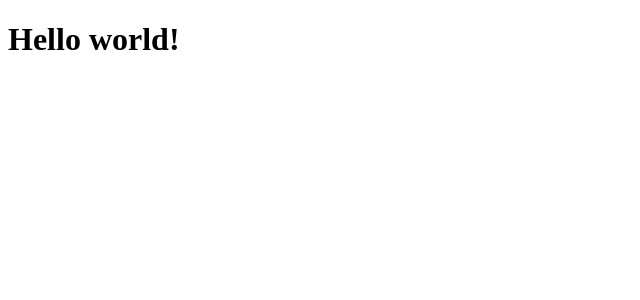
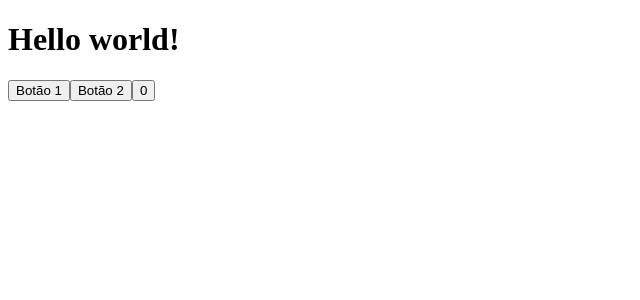
Before and after one commit to gabrielzevedo/letmeask, a React (Create React App) app: page / in a window 1280 px wide. Shown: the top 300 px of the page, without its empty margins (0-640 px from the left). Built offline with nearby package versions, Linux system fonts and the light colour scheme; the HTML template or start-up script is replaced by a standard one.

Commit message:
Created component ButtonIncrement

```diff
--- a/src/App.tsx
+++ b/src/App.tsx
@@ -1,6 +1,15 @@
+import { Button } from './components/Button'
+import { ButtonIncrement } from './components/ButtonIncrement'
 function App() {
   return (
-    <h1>Hello world!</h1>
+    <>
+      <h1>Hello world!</h1>
+        <Button text="Botão 1" />
+        <Button>
+            Botão 2
+        </Button>
+        <ButtonIncrement />
+    </>
   );
 }
 
--- /dev/null
+++ b/src/components/Button.tsx
@@ -0,0 +1,10 @@
+type ButtonProps = {
+  text?: string;
+  children?: string;
+}
+
+export function Button(props: ButtonProps) {
+  return (
+    <button>{props.text || props.children}</button>
+  )
+}
--- /dev/null
+++ b/src/components/ButtonIncrement.tsx
@@ -0,0 +1,15 @@
+import { useState } from "react"
+
+export function ButtonIncrement() {
+  const [counter, setCounter] = useState(0)
+
+  function increment() {
+    setCounter(counter + 1);
+  }
+
+  return (
+    <button onClick={increment}>
+      {counter}
+    </button>
+  )
+}
```
